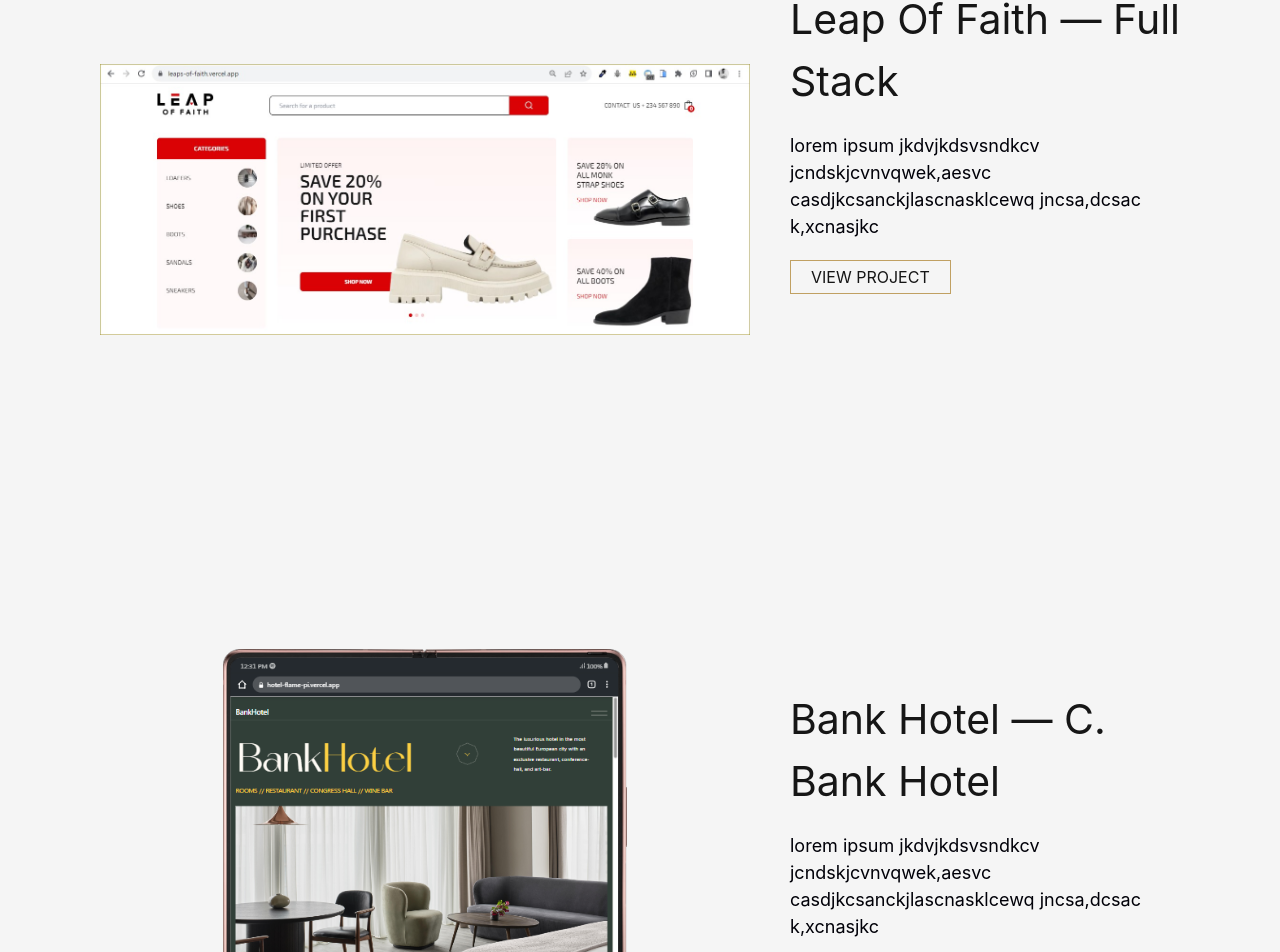
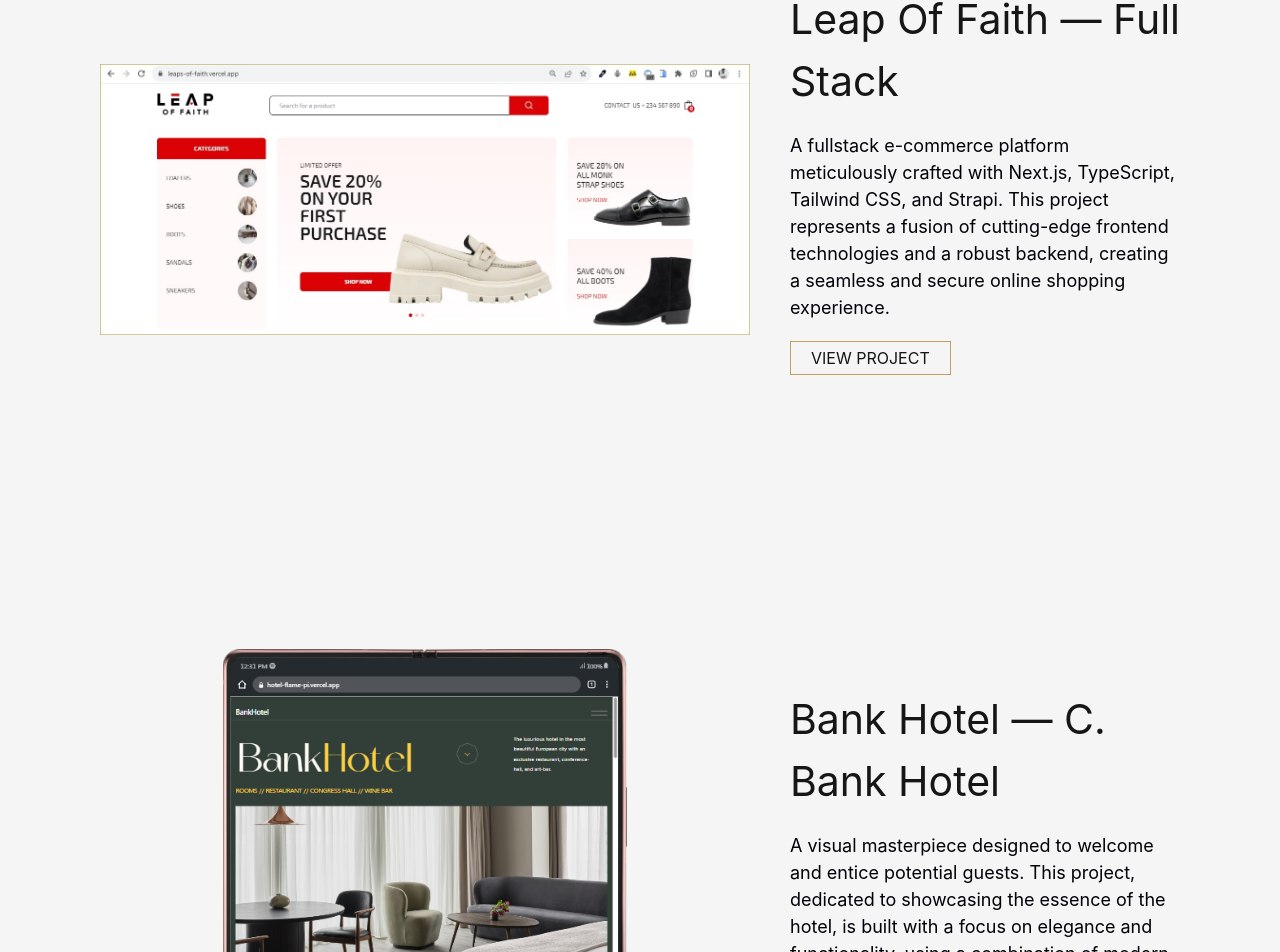
Before and after one commit to uy-scuti100/Port, a React (Vite) app: page /work in a window 1280 px wide. Shown: the part 1514-2466 px from the top of the page. Built offline with nearby package versions, Linux system fonts and the light colour scheme.

Commit message:
updated contents

```diff
--- a/src/constants/WorkLinks.js
+++ b/src/constants/WorkLinks.js
@@ -2,35 +2,35 @@ export const workLinks = [
    {
       name: "Nexus",
       link: "https://react-nexus-nine.vercel.app/",
-      intro: "lorem ipsum jkdvjkdsvsndkcv jcndskjcvnvqwek,aesvc  casdjkcsanckjlascnasklcewq  jncsa,dcsac  k,xcnasjkc",
+      intro: "A dynamic web application designed to deliver a seamless and engaging blogging experience. Leveraging the power of React, Vite, TypeScript, and Supabase, this project embodies a modern approach to web development.",
       image: "images/mobile.png",
       concept: "Full Stack",
    },
    {
       name: "Leap Of Faith",
       link: "https://leaps-of-faith.vercel.app/",
-      intro: "lorem ipsum jkdvjkdsvsndkcv jcndskjcvnvqwek,aesvc  casdjkcsanckjlascnasklcewq  jncsa,dcsac  k,xcnasjkc",
+      intro: "A fullstack e-commerce platform meticulously crafted with Next.js, TypeScript, Tailwind CSS, and Strapi. This project represents a fusion of cutting-edge frontend technologies and a robust backend, creating a seamless and secure online shopping experience.",
       image: "images/leap.jpg",
       concept: "Full Stack",
    },
    {
       name: "Bank Hotel",
       link: "https://hotel-flame-pi.vercel.app/",
-      intro: "lorem ipsum jkdvjkdsvsndkcv jcndskjcvnvqwek,aesvc  casdjkcsanckjlascnasklcewq  jncsa,dcsac  k,xcnasjkc",
+      intro: "A visual masterpiece designed to welcome and entice potential guests. This project, dedicated to showcasing the essence of the hotel, is built with a focus on elegance and functionality, using a combination of modern technologies.",
       image: "images/mobile (7).png",
       concept: "C. Bank Hotel",
    },
    {
       name: "Colorado Parents for Quality education",
       link: "https://colorado-parents-for-quality-education.vercel.app/",
-      intro: "lorem ipsum jkdvjkdsvsndkcv jcndskjcvnvqwek,aesvc  casdjkcsanckjlascnasklcewq  jncsa,dcsac  k,xcnasjkc",
+      intro: "A volunteer project that champions the cause of educational excellence. This landing page, meticulously crafted with Next.js, Tailwind CSS, Shadcn UI, and TypeScript, serves as a virtual gateway to the organization's mission, values, and initiatives.",
       image: "images/mobile (8).png",
       concept: "Landing Page",
    },
    {
       name: "Finstreak",
       link: "https://finstreak.vercel.app/",
-      intro: "lorem ipsum jkdvjkdsvsndkcv jcndskjcvnvqwek,aesvc  casdjkcsanckjlascnasklcewq  jncsa,dcsac  k,xcnasjkc",
+      intro: "A digital masterpiece brought to life through the fusion of Next.js, Tailwind CSS, Shadcn UI, and TypeScript. Inspired by a Figma file shared by RandskM, this project epitomizes the seamless translation of design vision into a functional and visually captivating web experience.",
       image: "images/mobile (9).png",
       concept: "C. Finstreak",
    },
```
